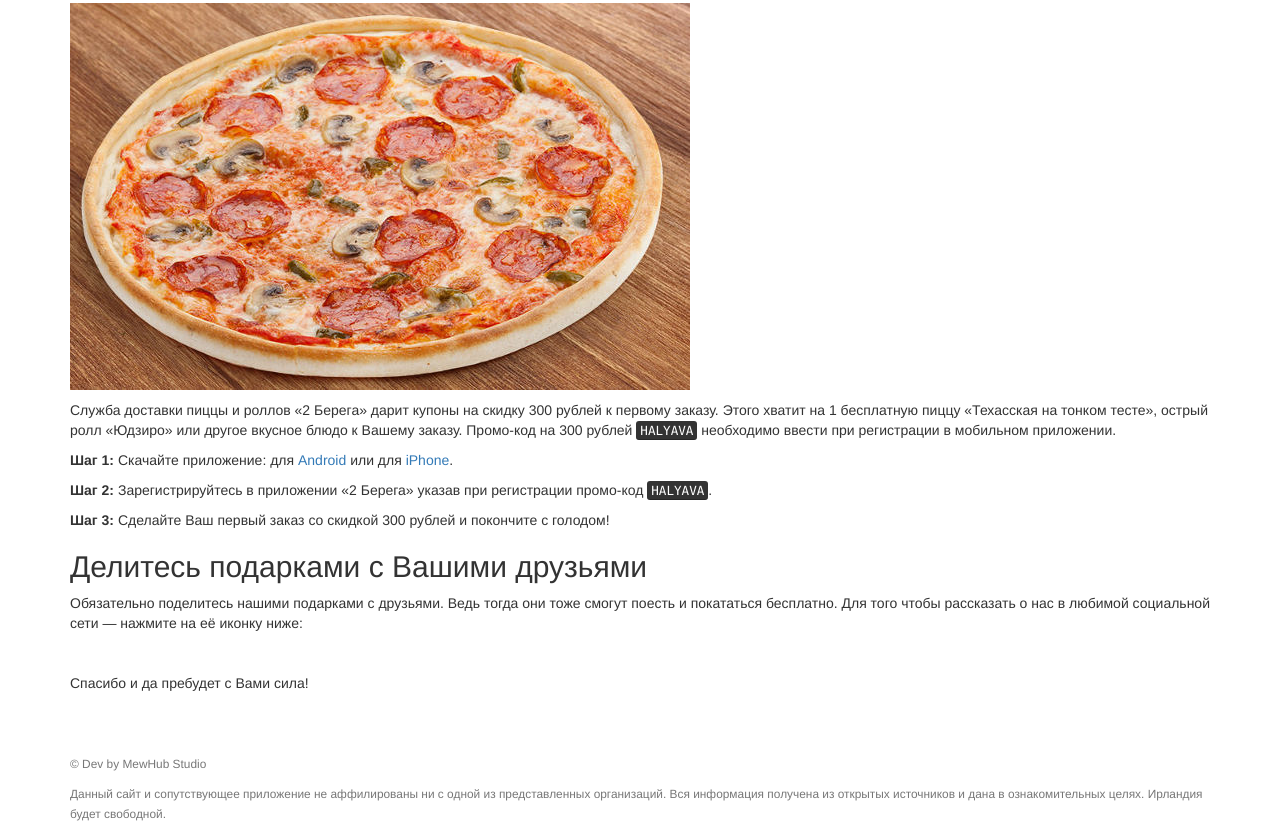
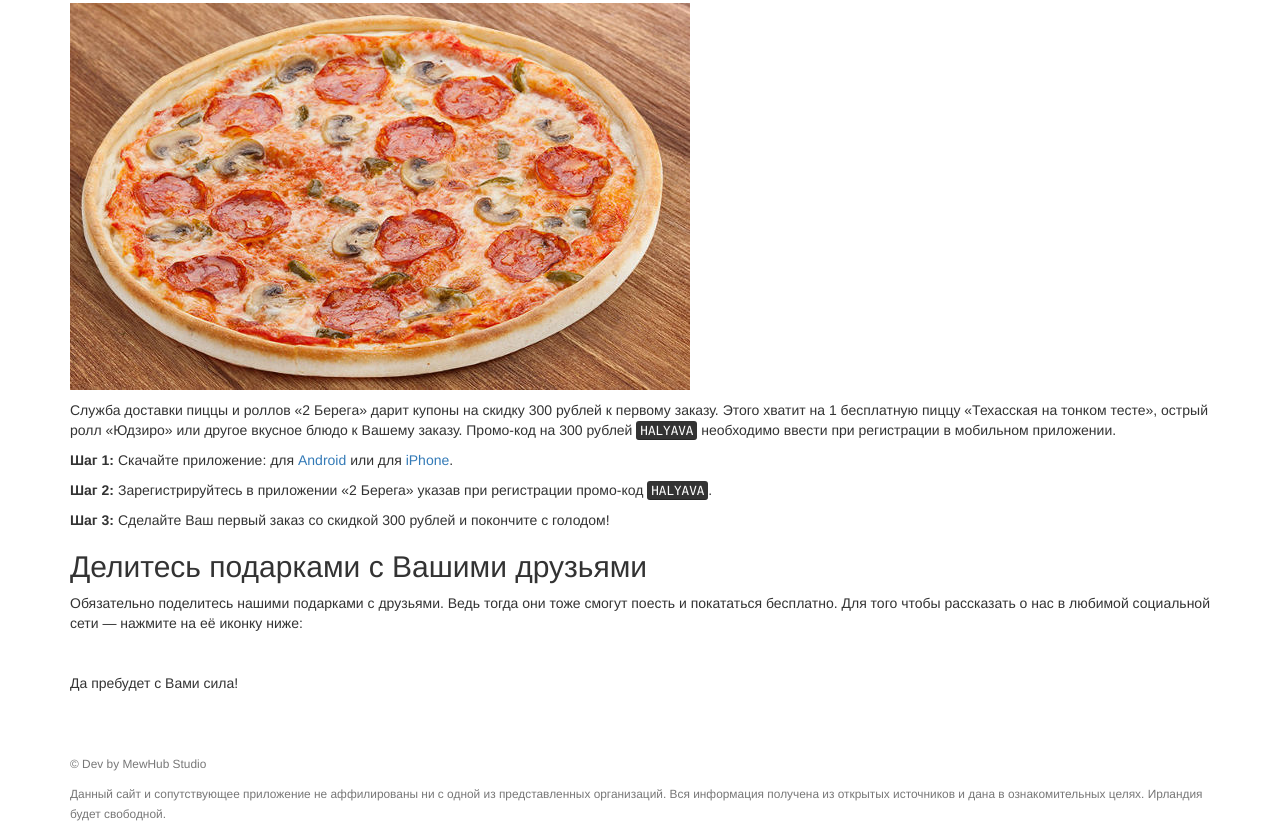
Before and after one commit to mewhub/mob-promo.ru, a plain HTML site: page index.html in a window 1280 px wide. Shown: the part 1532-2365 px from the top of the page. Drawn offline with nearby package versions, Linux system fonts and the light colour scheme.

Commit message:
Pizza fix

```diff
--- a/index.html
+++ b/index.html
@@ -130,7 +130,7 @@
 <span class='st_print_large' displayText='Print'></span>
 </p>
 
-<p>Спасибо и да пребудет с Вами сила!</p>
+<p>Да пребудет с Вами сила!</p>
 
 <p><br /><br /></p>
 
```
